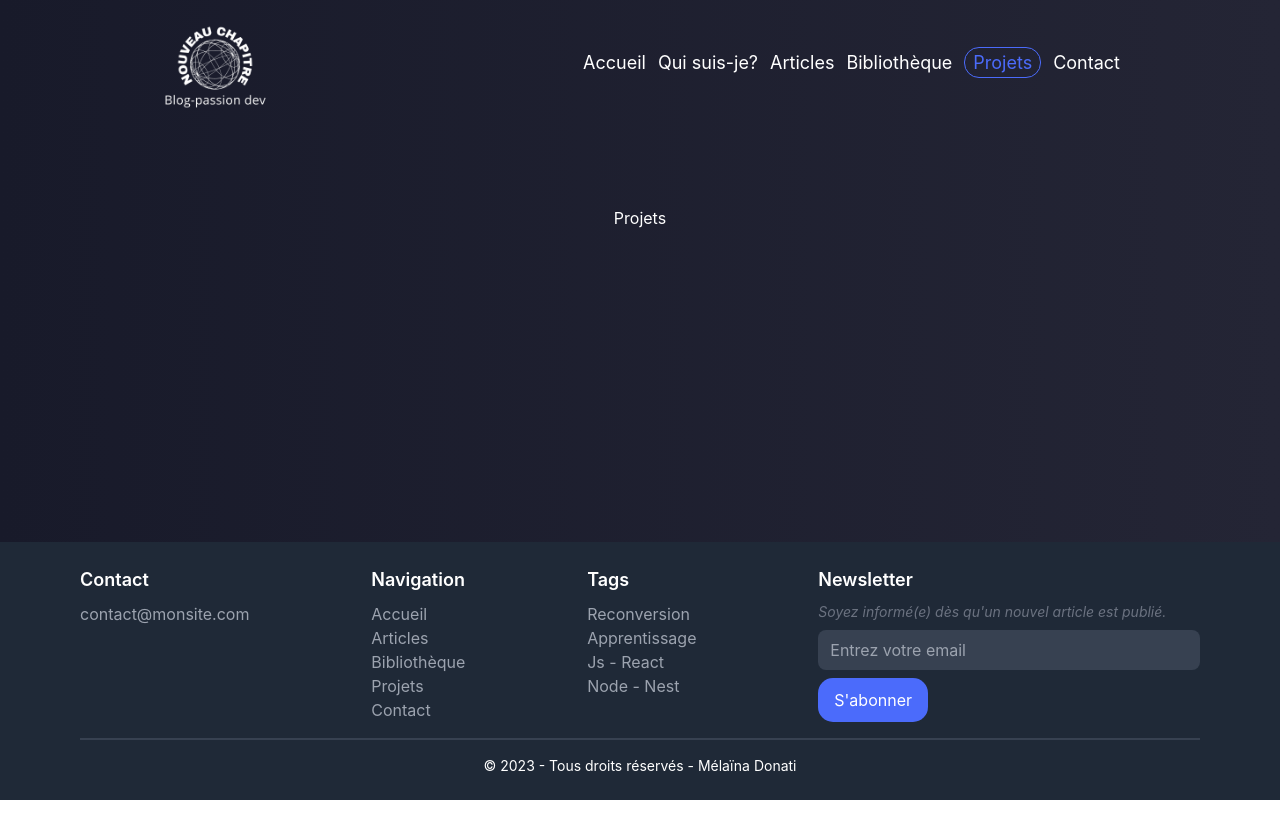
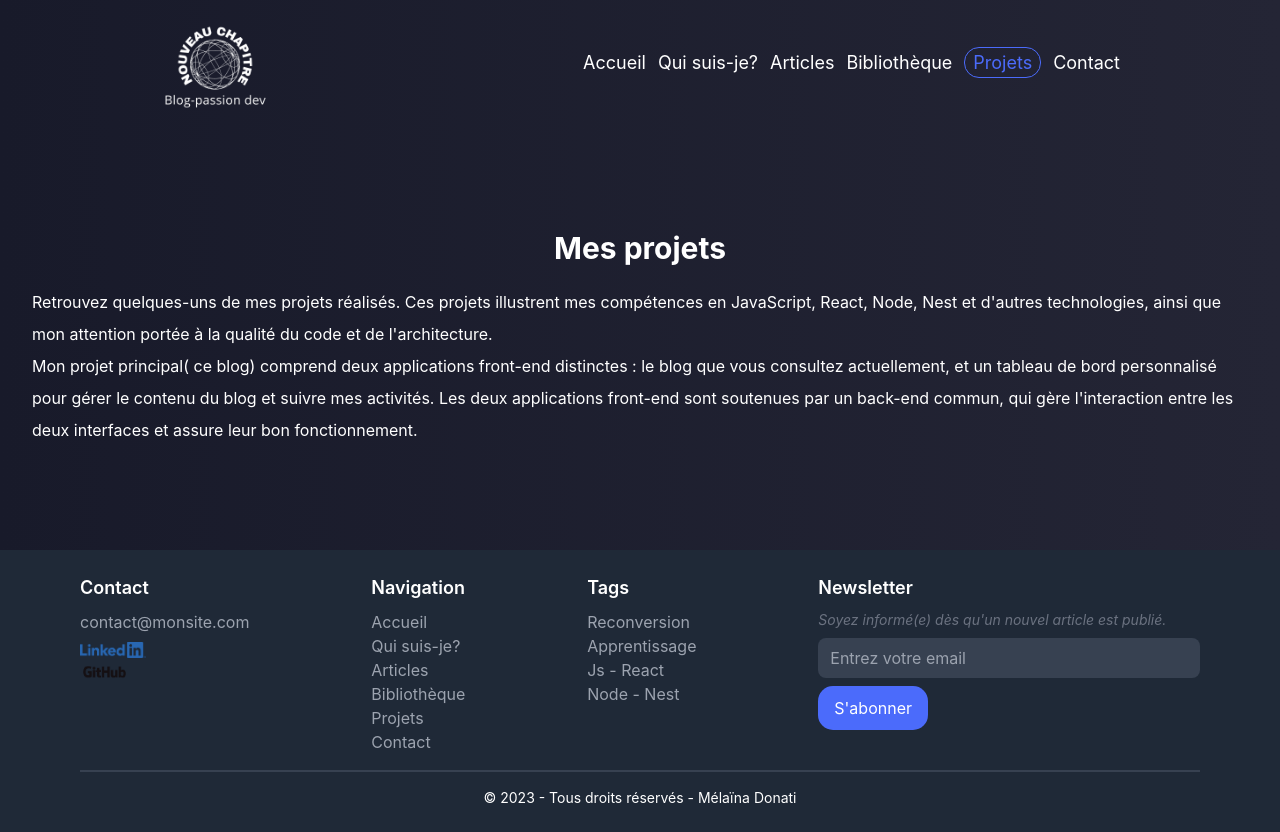
Before and after one commit to melcd238/blog-passion-dev, a React (Create React App) app: page /projets in a window 1280 px wide. Before the commit the page ends 800 px from the top, so only its background shows below. Built offline with nearby package versions, Linux system fonts and the light colour scheme.

Commit message:
update footer

```diff
--- a/src/nouveau-chapitre-blog/adapters/primary/components/footer.tsx
+++ b/src/nouveau-chapitre-blog/adapters/primary/components/footer.tsx
@@ -1,5 +1,7 @@
 import { Link } from "react-router-dom";
 import NewsletterSubscribe from "./newsletterSubscribe";
+import Linkdin from "./../assets/Linkdin.png";
+import GitHub_Logo from '../assets/GitHub_Logo.png';
 
 
 
@@ -11,12 +13,19 @@ const Footer = () => {
         <div className="flex flex-wrap justify-between md:flex-no-wrap mb-4 border-b-2 border-gray-700 pb-4">
           <div className="w-full md:w-auto mb-4 md:mb-0">
             <h3 className="text-lg font-semibold mb-2">Contact</h3>
-            <p className="text-gray-400">contact@monsite.com</p>
+            <p className="text-gray-400 pb-2">contact@monsite.com</p>
+            <a href="https://www.linkedin.com/in/melainadonati/" rel="noopener noreferrer" target="_blank">
+                <img src={Linkdin} alt="logo lk" className="w-18 h-5 pb-1"/>
+            </a>
+            <a href="https://github.com/melcd238" rel="noopener noreferrer" target="_blank">
+                        <img src={GitHub_Logo} alt="logo github" className="w-18 h-6 pb-1"/>
+            </a>
           </div>
           <div className="w-full md:w-auto mb-4 md:mb-0">
             <h3 className="text-lg font-semibold mb-2">Navigation</h3>
             <ul className="text-gray-400">
               <li><Link to="/" className="hover-text-custom">Accueil</Link></li>
+              <li><Link to="/qui-suis-je" className="hover-text-custom">Qui suis-je?</Link></li>
               <li><Link to="/articles" className="hover-text-custom">Articles</Link></li>
               <li><Link to="/bibliotheque" className="hover-text-custom">Bibliothèque</Link></li>
               <li><Link to="/projets" className="hover-text-custom">Projets</Link></li>
--- a/src/nouveau-chapitre-blog/adapters/primary/pages/projets.tsx
+++ b/src/nouveau-chapitre-blog/adapters/primary/pages/projets.tsx
@@ -2,8 +2,20 @@
 
 const Projets = () => {
     return(
-        <div>
-            <h1>Projets</h1>
+        <div className='py-6'>
+            <h1 className='text-center mb-5 text-3xl font-bold'>Mes projets</h1>
+            <p className='leading-8 px-8'>
+            Retrouvez quelques-uns de mes projets réalisés.
+            Ces projets illustrent mes compétences en JavaScript, React, Node, Nest et d'autres technologies,
+            ainsi que mon attention portée à la qualité du code et de l'architecture.
+            </p>
+            <p className='leading-8 px-8'>
+            Mon projet principal( ce blog)  comprend deux applications front-end distinctes :
+            le blog que vous consultez actuellement, et un tableau de bord personnalisé pour gérer le contenu
+            du blog et suivre mes activités. Les deux applications front-end sont soutenues
+            par un back-end commun, qui gère l'interaction entre les deux interfaces et assure leur bon
+            fonctionnement.
+            </p>
         </div>
     )
 }
```
